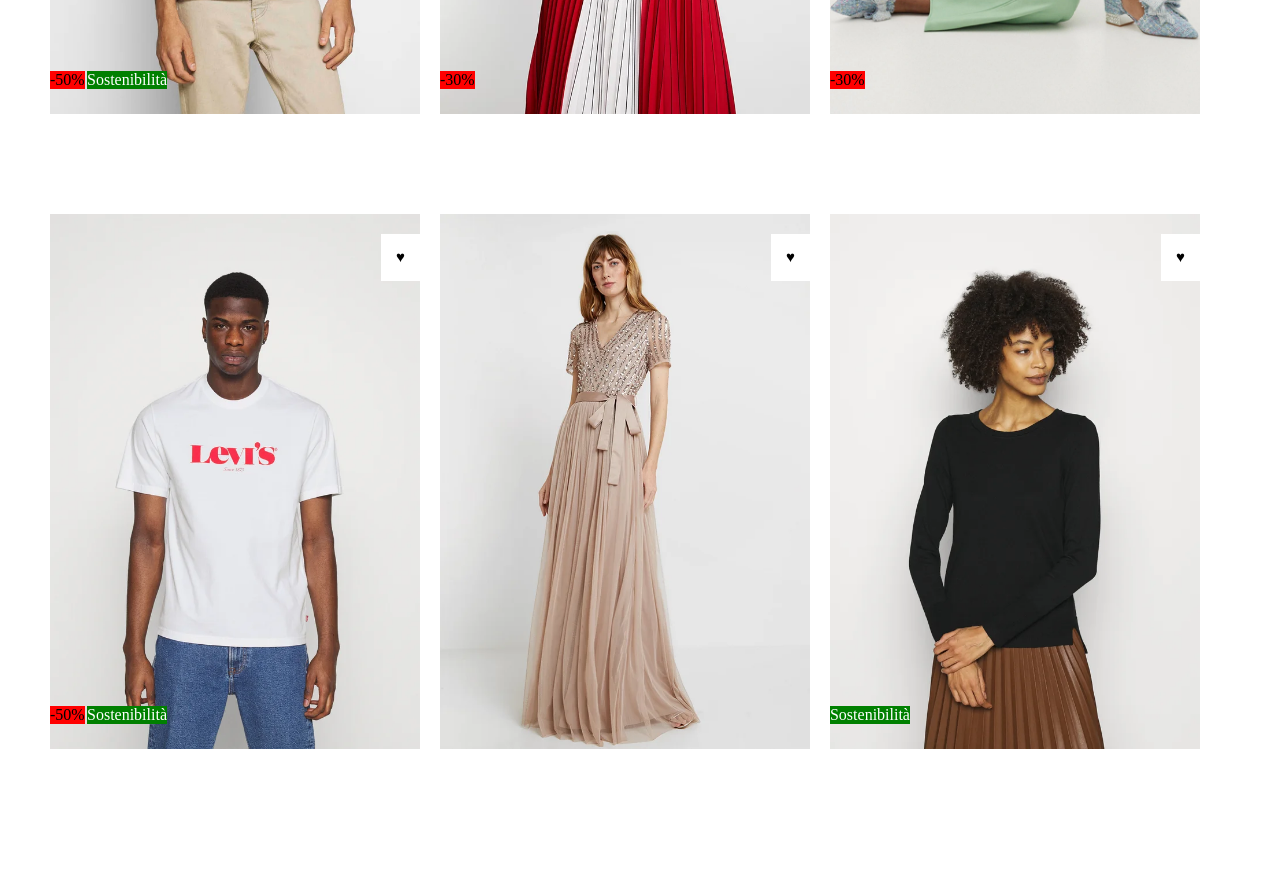
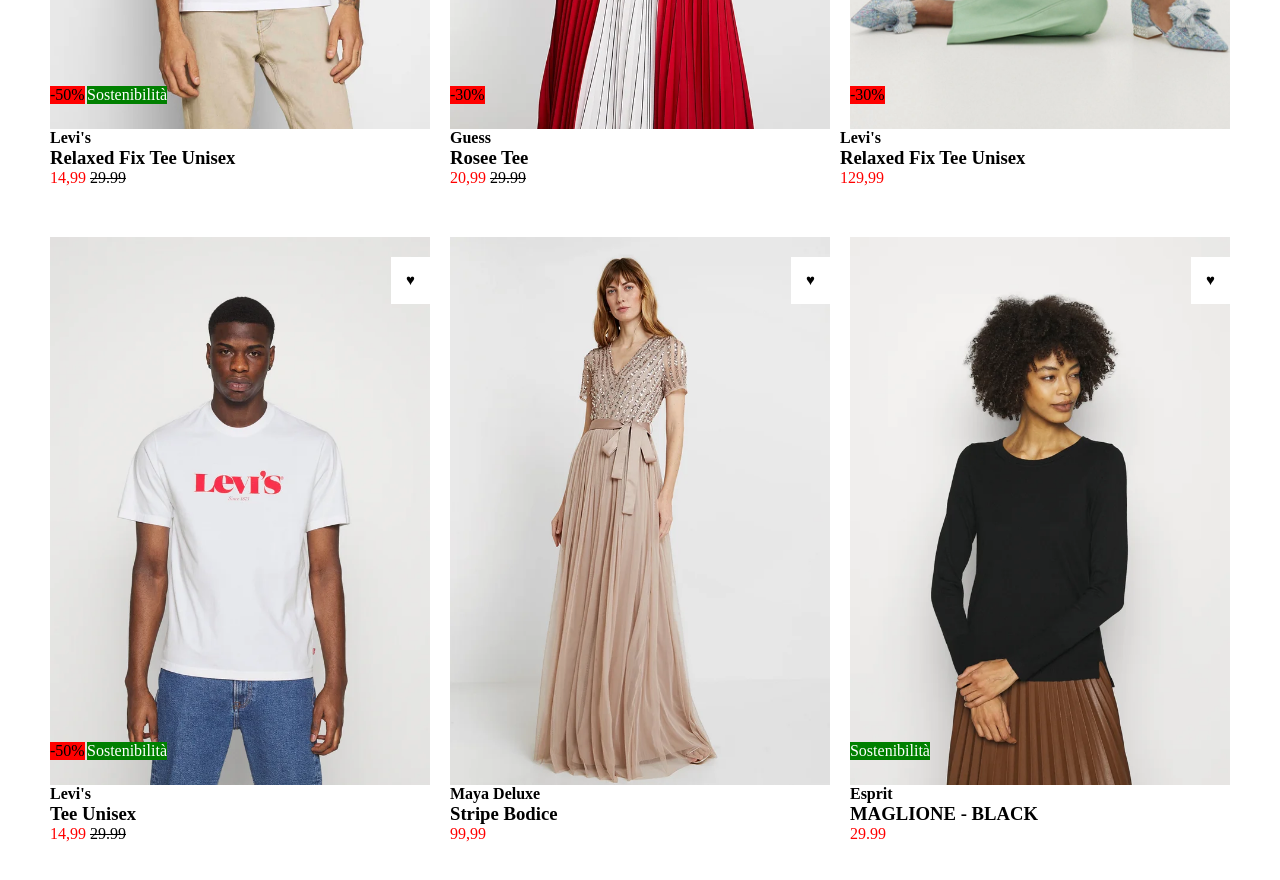
Before and after one commit to FearMy0s/html-css-boolando, a plain HTML site: page index.html in a window 1280 px wide. Shown: the part 420-1300 px from the top of the page. Before the commit the page ends 1269 px from the top, so only its background shows below. Drawn offline with Linux system fonts and the light colour scheme.

Commit message:
Aggiunte prezzi e marche

```diff
--- a/css/style.css
+++ b/css/style.css
@@ -14,11 +14,13 @@
     display: table;
     clear: both;
 }
+.row {
+    margin-bottom: 50px;
+}
 .col{
 float: left;
-width: calc(100% /3 - 30px);
+width: calc(100% / 3 - 20px);
 margin: 0 10px;
-margin-bottom: 100px;
 }
 .product{
     position: relative;
@@ -63,5 +65,11 @@
     position: absolute;
     bottom: 25px;
 }
-.text{
+.discounted-price{
+    color: red;
 }
+.older-price{
+    text-decoration-line: line-through;
+    text-decoration-color: black;
+
+}
--- a/index.html
+++ b/index.html
@@ -20,6 +20,11 @@
                         <div class="product-sostenibility">Sostenibilità</div>
                         <div class="product-like">&hearts;</div>
                     </div>
+                <h4>Levi's</h4>
+                <h3>Relaxed Fix Tee Unisex</h3>
+                <span class="discounted-price">14,99</span>
+                <span class="older-price">29.99</span>
+
                 </div>
                 <div class="col">
                       <div class="product">
@@ -28,6 +33,11 @@
                         <div class="product-discount">-30%</div>
                         <div class="product-like">&hearts;</div>
                       </div>
+                      <h4>Guess</h4>
+                      <h3>Rosee Tee</h3>
+                      <span class="discounted-price">20,99</span>
+                      <span class="older-price">29.99</span>
+
                 </div>
                 <div class="col">
                     <div class="product">
@@ -37,6 +47,12 @@
                         <div class="product-like">&hearts;</div>
                     </div>
                 </div>
+                <h4>Levi's</h4>
+                <h3>Relaxed Fix Tee Unisex</h3>
+                <span class="discounted-price">129,99</span>
+            </div>
+
+            <div class="row clearfix">
                 <div class="col">
                     <div class="product">
                         <img class="product-img-1" src="img/4.webp" alt="vestito">
@@ -45,6 +61,10 @@
                         <div class="product-sostenibility">Sostenibilità</div>
                         <div class="product-like">&hearts;</div>
                     </div>
+                    <h4>Levi's</h4>
+                    <h3> Tee Unisex</h3>
+                    <span class="discounted-price">14,99</span>
+                    <span class="older-price">29.99</span>
                 </div>
                 <div class="col">
                     <div class="product">
@@ -52,6 +72,9 @@
                         <img class="product-img-2" src="img/5b.webp" alt="vestito">
                         <div class="product-like">&hearts;</div>
                     </div>
+                    <h4>Maya Deluxe</h4>
+                    <h3>Stripe Bodice</h3>
+                    <span class="discounted-price">99,99</span>
                 </div>
                 <div class="col">
                     <div class="product">
@@ -60,6 +83,9 @@
                         <div class="product-sostenibility-2">Sostenibilità</div>
                         <div class="product-like">&hearts;</div>
                     </div>
+                    <h4>Esprit</h4>
+                    <h3>MAGLIONE - BLACK</h3>
+                    <span class="discounted-price">29.99</span>
                 </div>
             </div>
        </div>
```
